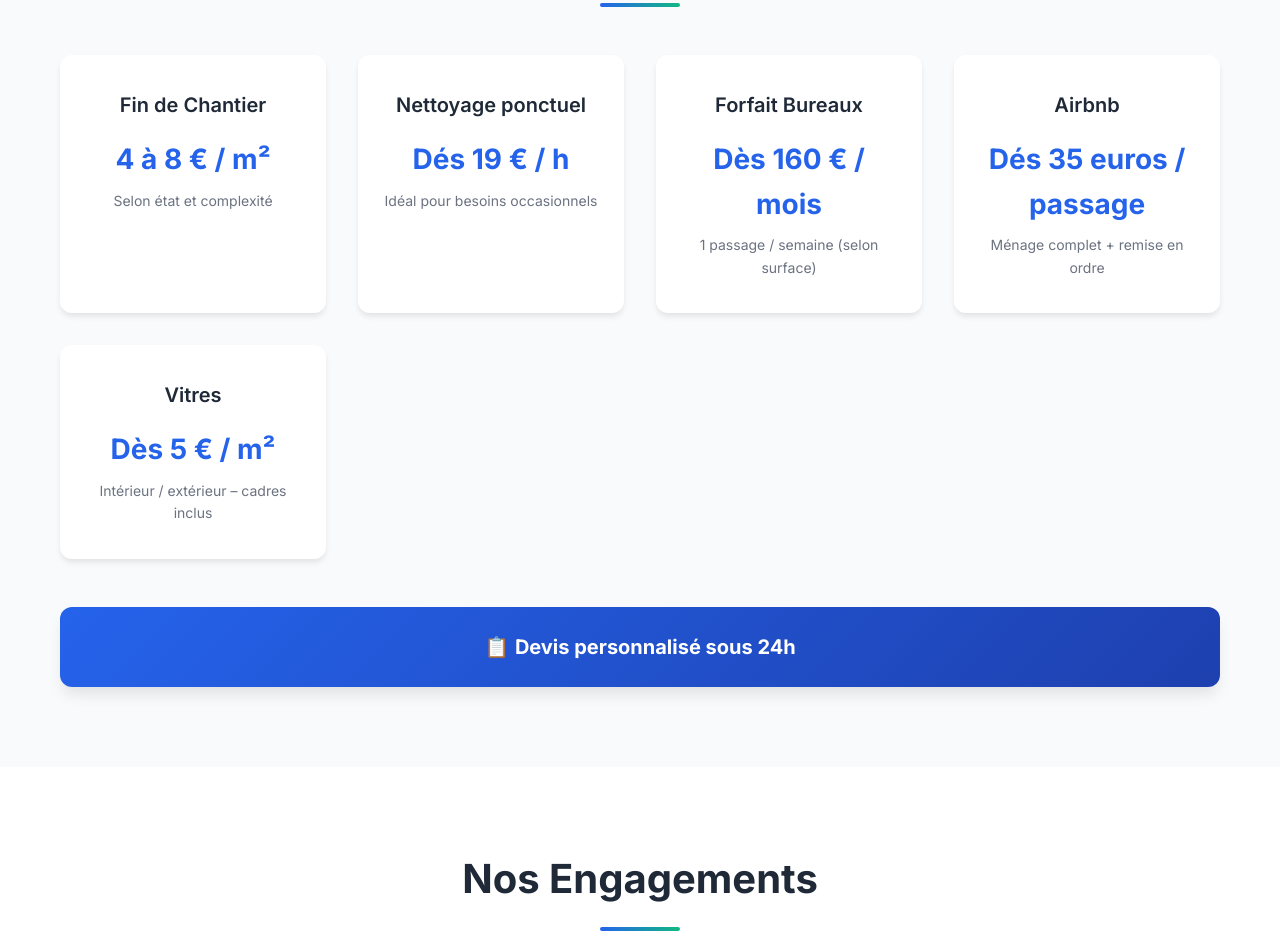
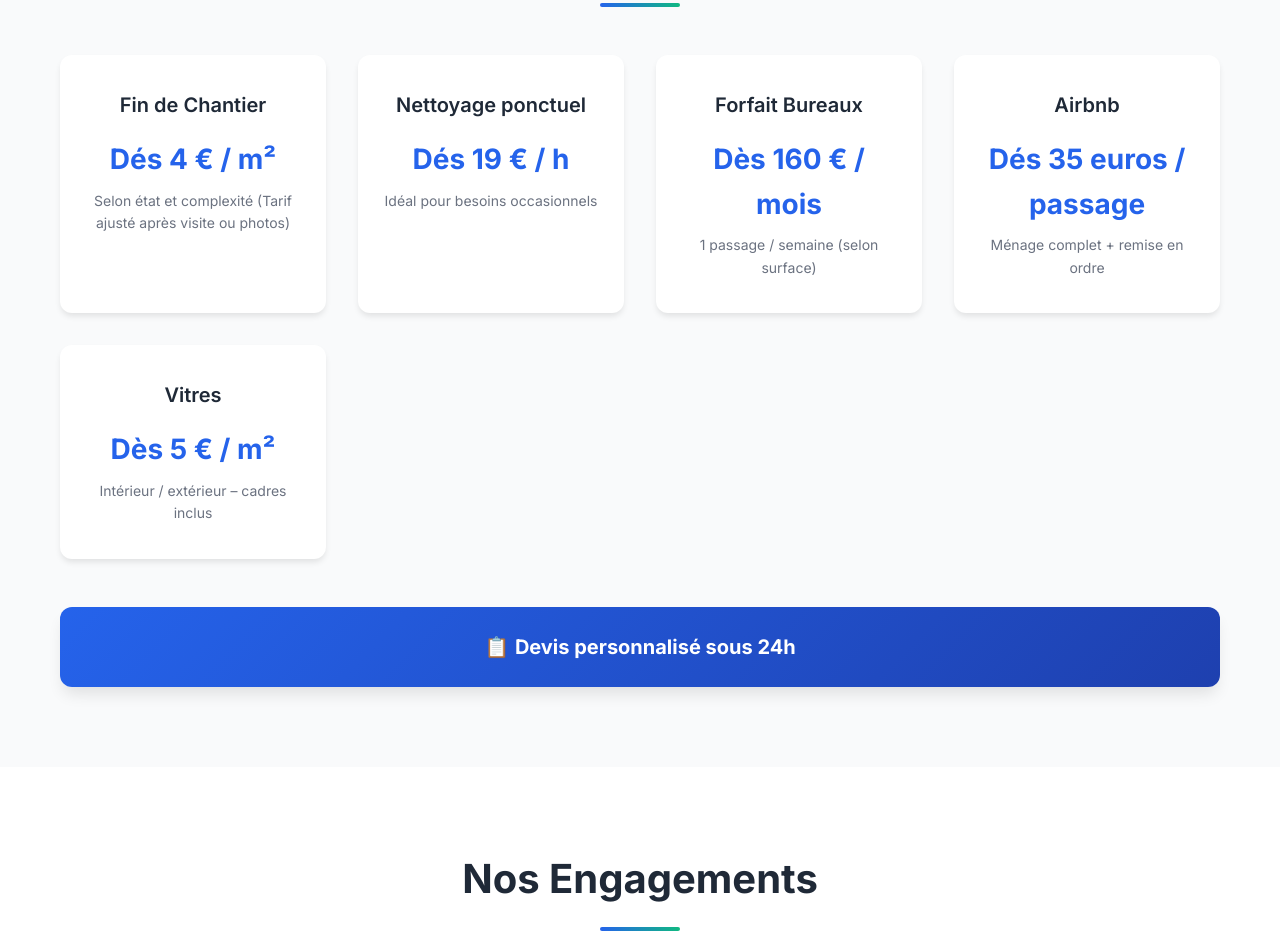
Before and after one commit to Izanaji59/latraction, a plain HTML site: page index.html in a window 1280 px wide. Shown: the part 3258-4192 px from the top of the page. Drawn offline with Linux system fonts and the light colour scheme; files whose address does not match are found by name.

Commit message:
Fix HTML structure and formatting issues

```diff
--- a/index.html
+++ b/index.html
@@ -171,8 +171,8 @@
             <div class="tarifs-grid">
                 <div class="tarif-card">
                     <h3>Fin de Chantier</h3>
-                    <div class="tarif-price">4 à 8 € / m²</div>
-                    <p>Selon état et complexité</p>
+                    <div class="tarif-price">Dés 4 € / m²</div>
+                    <p>Selon état et complexité (Tarif ajusté après visite ou photos) </p>
                 </div>
                 <div class="tarif-card">
                     <h3>Nettoyage ponctuel</h3>
```
